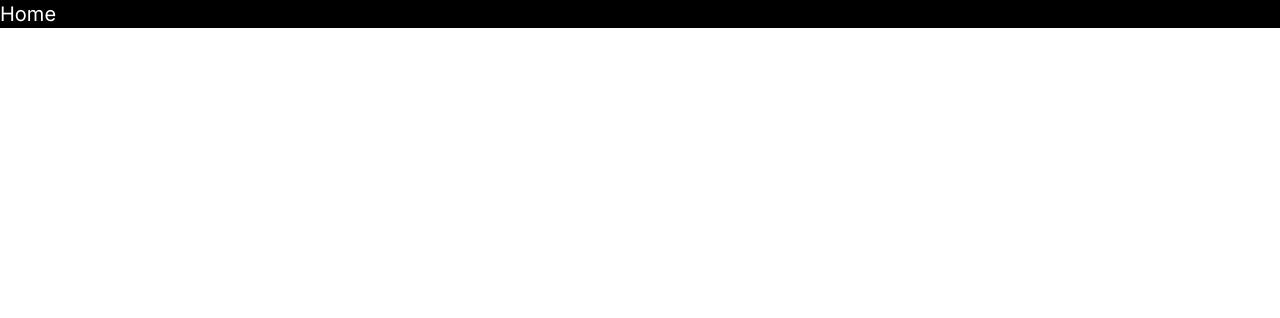
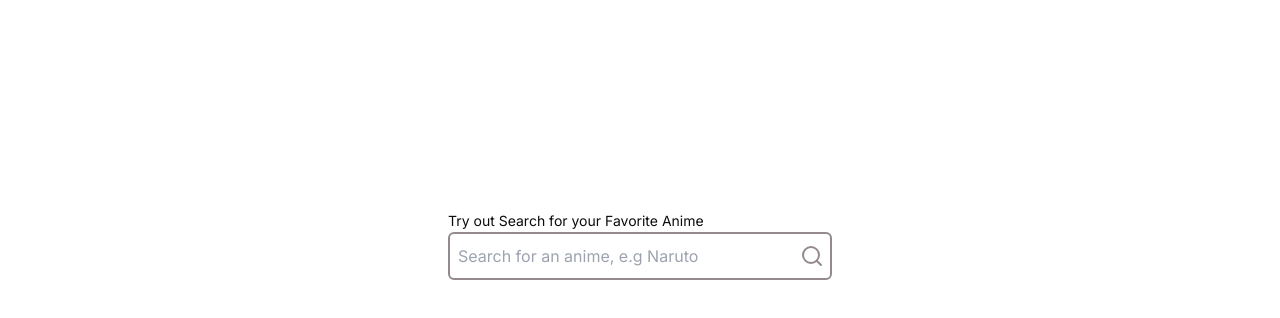
Before and after one commit to SidneyRoberto9/hatenna, a Next.js app: page / in a window 1280 px wide. Shown: the top 318 px of the page. Built offline with nearby package versions, Linux system fonts and the light colour scheme.

Commit message:
✨ feat: Display datas in screen

```diff
--- a/src/app/page.tsx
+++ b/src/app/page.tsx
@@ -1,9 +1,21 @@
-
+"use client";
+import { useSearch } from "@/context/search.context";
+import { SearchButton } from "@/components/SearchButton";
+import { Card } from "@/components/Card/Card";
 
 export default function Home() {
+  const { cardSearch } = useSearch();
+
   return (
-    <main className='bg-black text-white text-xl'>
-      <h1>Home</h1>
-   </main>
-  )
+    <main className="mt-52 flex h-full w-full justify-center">
+      <section className="flex flex-col items-center gap-20">
+        <SearchButton />
+
+        {cardSearch.cards.length > 0 &&
+          cardSearch.cards.map((card) => (
+            <Card key={card.slug} attributes={card} type="small" />
+          ))}
+      </section>
+    </main>
+  );
 }
```
